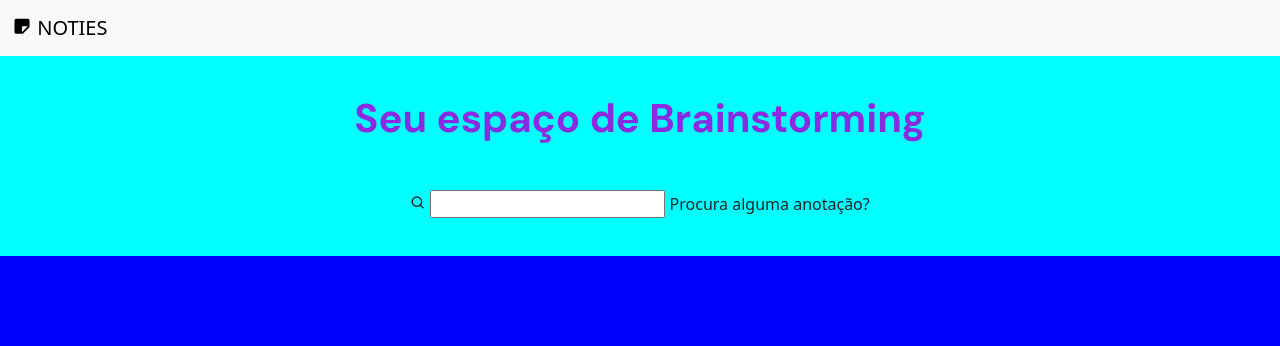
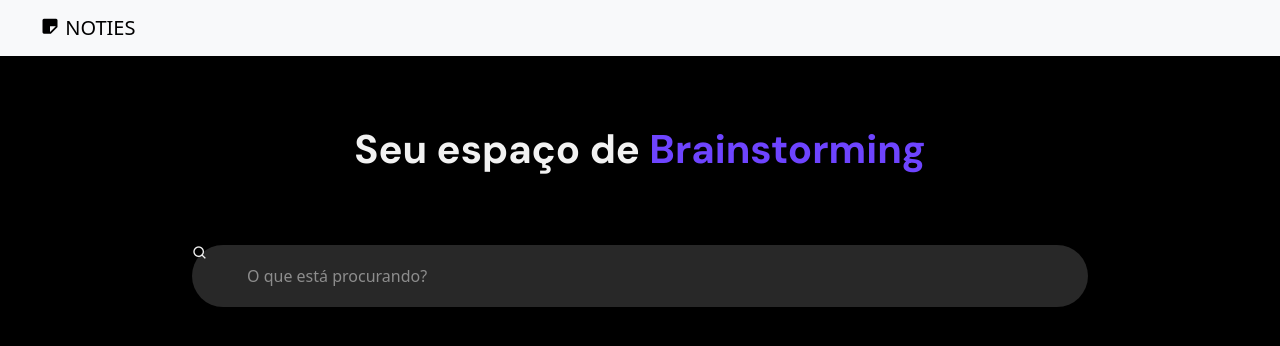
Before and after one commit to mariaesantoss/noties, a plain HTML site: page dashboard.html in a window 1280 px wide. Drawn offline with nearby package versions, Linux system fonts and the light colour scheme.

Commit message:
update dashboard

```diff
--- a/dashboard.css
+++ b/dashboard.css
@@ -6,15 +6,25 @@
     box-sizing: border-box;
 }
 
+
+.container-fluid{
+    display: flex;
+    padding-left: 40px;
+}
+
 h1 {
     font-family: 'DM Sans';
     font-weight: 700;
-    color:blueviolet;
+    font-size: ;
+    color: var(--branco);
 }
 
 body{
+    background-color: rgb(0, 0, 0);
+}
 
-    background-color: blue;
+span{
+    color: var(--roxo);
 }
 
 #intro{
@@ -22,7 +32,29 @@ body{
     flex-direction: column;
     align-items: center;
     justify-content: center;
-    background-color: aqua;
-    height: 25vh;
+    background-color: rgb(0, 0, 0);
+    height: 40vh;
     gap: 20%;
 }
+
+#searchbar{
+    background-color: var(--cinzaescuro);
+    border: none;
+    border-radius: 50px;
+    height: 6vh;
+    width: 70vw;
+    padding: 3.5% 3.5% 3.5% 55px;
+    position: relative;
+}
+
+#searchbar::placeholder{
+    color: var(--cinza);
+}
+
+#lupa{
+    display: flex;
+    color: var(--branco);
+    z-index: 1;
+    position: absolute;
+    translate: rotateY('-90px');
+}
--- a/dashboard.html
+++ b/dashboard.html
@@ -16,17 +16,18 @@
     <header>
         <nav class="navbar bg-body-tertiary">
             <div class="container-fluid">
-                <a class="navbar-brand" href="#">
-                    <i class='bx bxs-note'></i> NOTIES
+                <a class="navbar-brand">
+                    <i class='bx bxs-note'></i>
+                    NOTIES
                 </a>
             </div>
         </nav>
 
         <div id="intro">
-            <h1>Seu espaço de Brainstorming</h1>
+            <h1>Seu espaço de <span>Brainstorming</span></h1>
             <search>
-                <i class="bx bx-search"></i>
-                <input type="search"> Procura alguma anotação?
+                <i class="bx bx-search" id="lupa"></i>
+                <input id="searchbar" type="search" placeholder="O que está procurando?">
             </search>
         </div>
     </header>
--- a/geral.css
+++ b/geral.css
@@ -3,6 +3,7 @@
     --branco: #F2F2F2;
     --roxo: #6E44FF;
     --cinza: #8d8d8d;
+    --cinzaescuro:#282828;
 }
 
 .btn{
```
